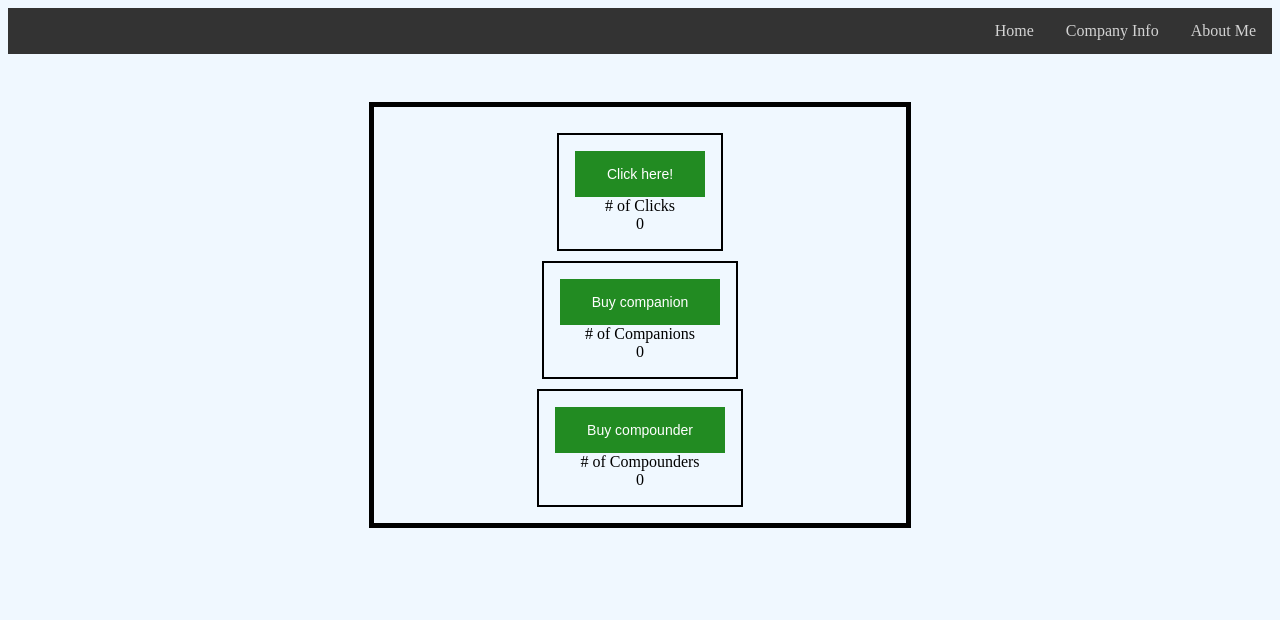
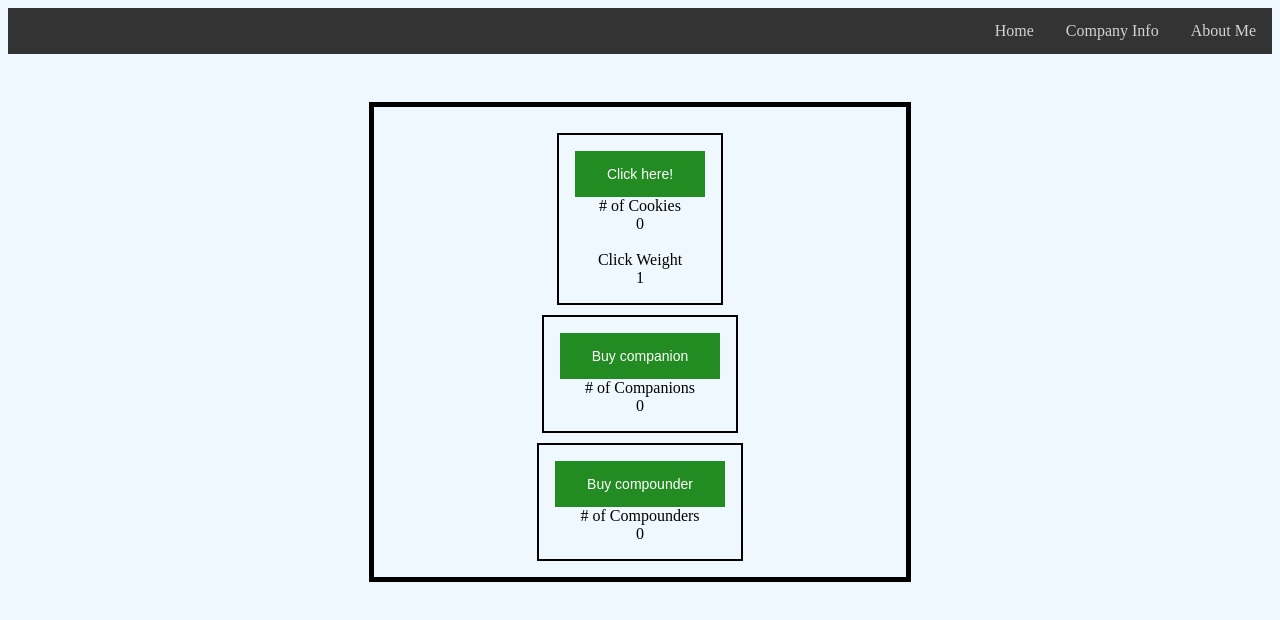
Before and after one commit to 2020-Spring-Cohort/click-counter-drasmussen49, a plain HTML site: page index.html in a window 1280 px wide. Drawn offline with Linux system fonts and the light colour scheme.

Commit message:
Added element and update function to display the weight of each click

```diff
--- a/index.html
+++ b/index.html
@@ -23,8 +23,11 @@
     <main>
         <section class="clicker-section">
             <button id="main-clicker">Click here!</button>
-            <div># of Clicks</div>
+            <div># of Cookies</div>
             <div id="click-record"></div>
+            <br>
+            <div>Click Weight</div>
+            <div id="click-weight"></div>
 
         </section>
         <section>
--- a/src/js/ClickCounter.js
+++ b/src/js/ClickCounter.js
@@ -6,6 +6,8 @@ const companionCountId = document.querySelector("#companion-count");
 
 const compounderBuyId = document.querySelector("#compounder-clicker");
 const compounderCountId = document.querySelector("#compounder-count");
+
+const clickWeightElementId = document.querySelector("#click-weight");
 
 
 class ClickerGame {
@@ -27,6 +29,9 @@ class ClickerGame {
     }
     getClickRecord = function () {
         return this.clickRecord;
+    }
+    getClickWeight = function() {
+        return this.clickWeight;
     }
 
     companionNumber = 0;
@@ -53,6 +58,7 @@ class ClickerGame {
     addCompanionNumToClickRecord = () => {
         this.clickRecord = this.companionNumber + this.clickRecord;
         updateClickRecorder(clickRecordElement, cookieObject);
+        updateClickWeight(clickWeightElementId, cookieObject);
     }
 
     compounderNumber;
@@ -107,6 +113,10 @@ const updateCompounderCount = (compounderCountElementId, mainObject) => {
     compounderCountElementId.innerText = mainObject.getCompounderNumber();
 }
 
+const updateClickWeight = (clickWeightElementId, mainObject) => {
+    clickWeightElementId.innerText = mainObject.getClickWeight();
+}
+
 const makeClickHandlerButton = (mainClickButtonId, clickRecordElementId, mainObject) => {
     mainClickButtonId.addEventListener('click', () => {
         mainObject.handleClick();
@@ -137,3 +147,5 @@ makeCompanionBuyButton(companionBuyId, companionCountId, cookieObject);
 
 updateCompounderCount(compounderCountId, cookieObject);
 makeCompounderBuyButton(compounderBuyId, compounderCountId, cookieObject);
+
+updateClickWeight(clickWeightElementId, cookieObject);
```
